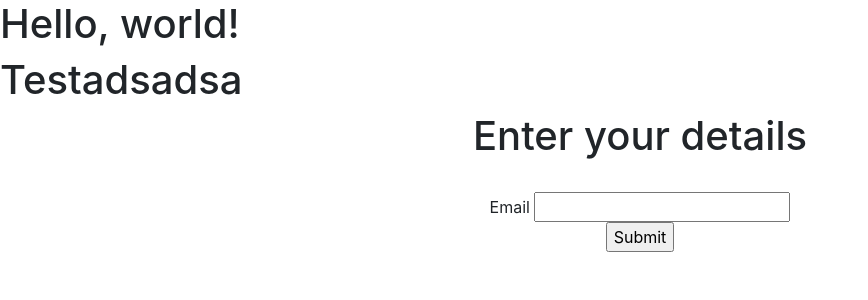
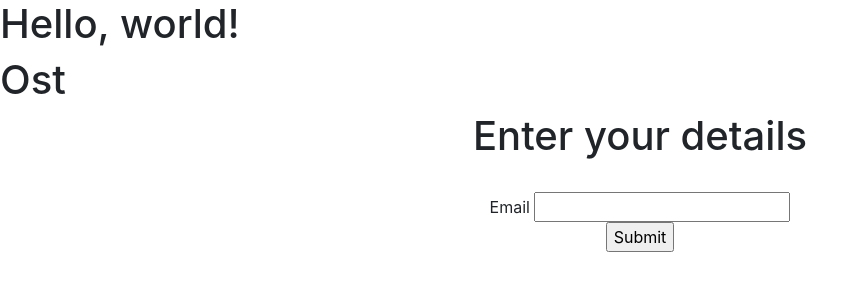
Before and after one commit to worldyn/vaccinalert, a Flask app: page / in a window 1280 px wide. Shown: the top 300 px of the page, without its empty margins (0-868 px from the left). Run offline with Flask 2, Linux system fonts and the light colour scheme; some libraries are stand-ins or nearby versions.

Commit message:
WIP Template1

```diff
--- a/vaccinalert/__init__.py
+++ b/vaccinalert/__init__.py
@@ -26,7 +26,7 @@ def index():
         mysql.connection.commit()
         cur.close()
         return render_template('success.html')
-    return render_template('testindex.html')
+    return render_template('testindex.html', content="Ost")
 
 
 if __name__ == "__main__":
--- a/vaccinalert/templates/testindex.html
+++ b/vaccinalert/templates/testindex.html
@@ -1,5 +1,5 @@
 {% extends "base.html" %}
 {% block title %}Home Page{% endblock %}
 {% block content %}
-<h1>Testadsadsa</h1>
+<h1>{{content}}</h1>
 {% endblock %}
```
